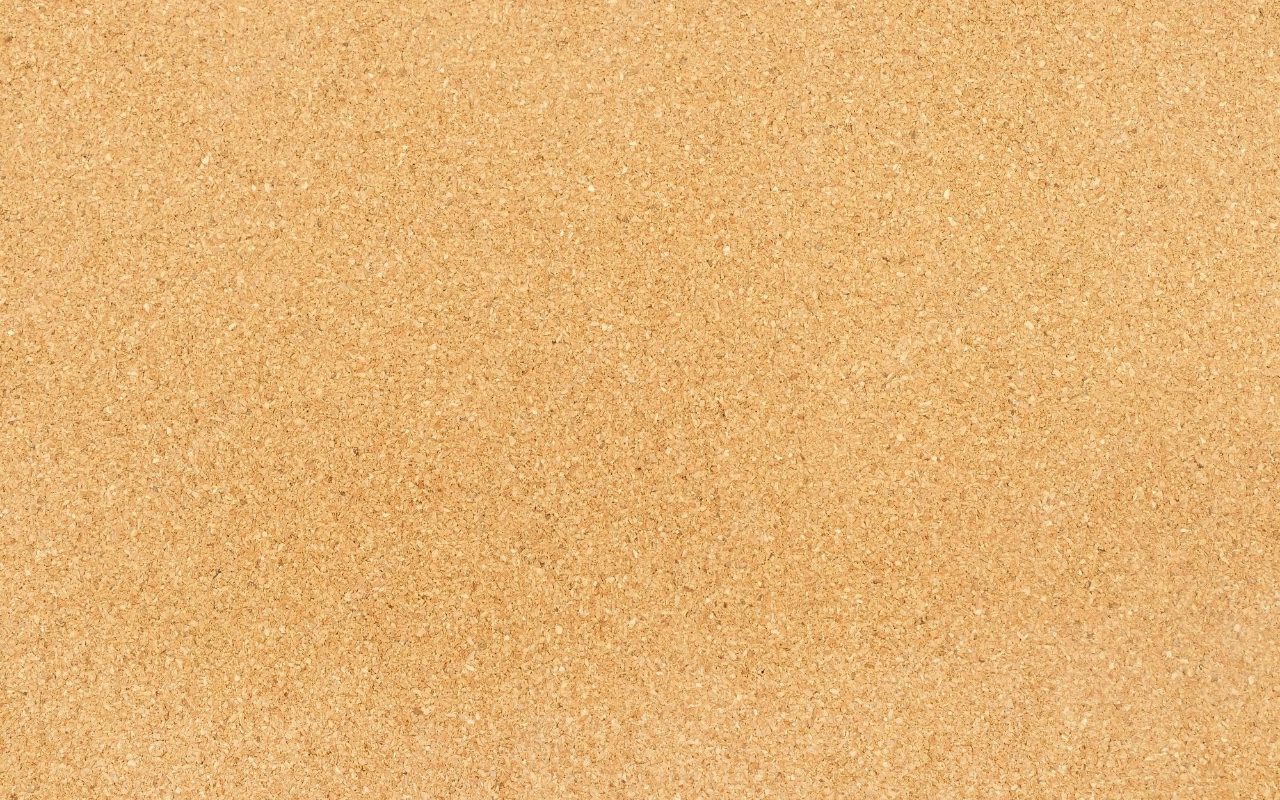
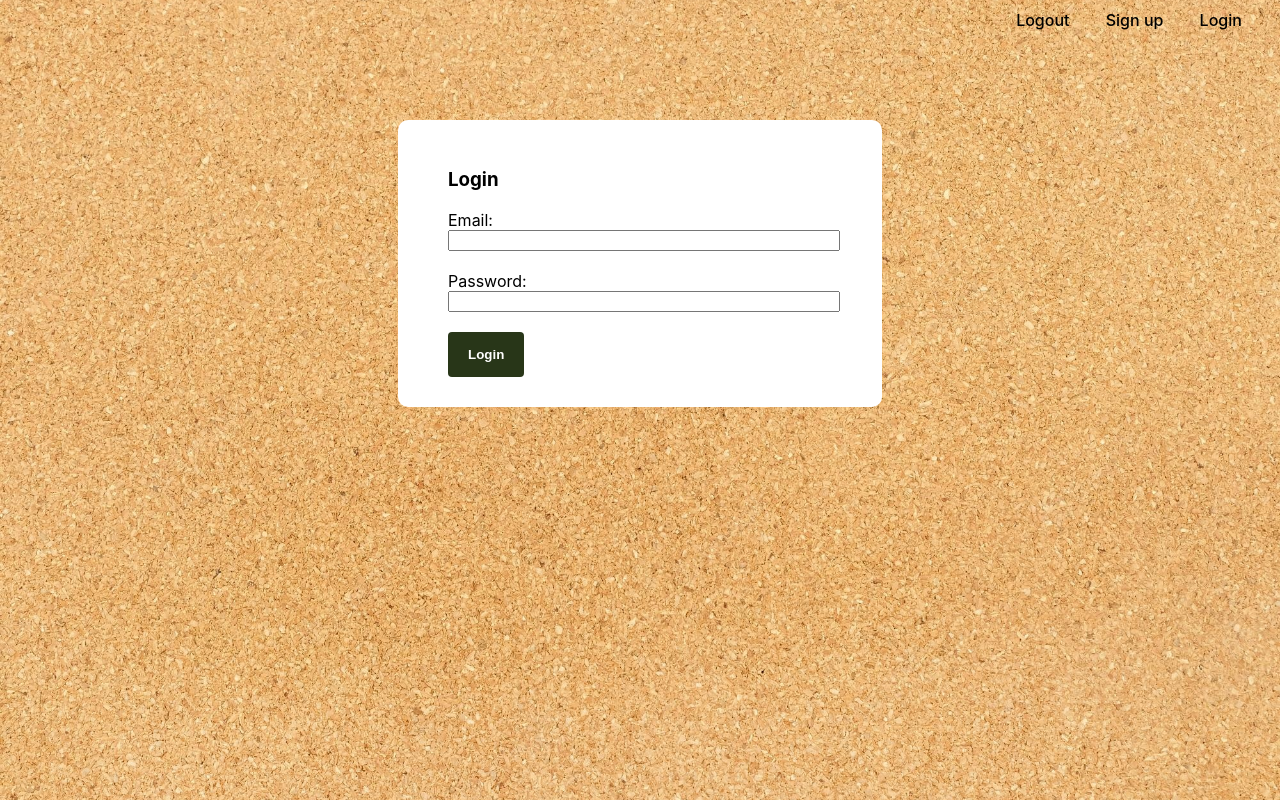
Before and after one commit to Gawc1uuu/todolistTS-mern, a React (Create React App) app in the folder appfrontend/: page /login in a window 1280 px wide. Before the commit this address had no page. Built offline with nearby package versions, Linux system fonts and the light colour scheme.

Commit message:
adding signup and login page

```diff
--- a/appfrontend/src/App.tsx
+++ b/appfrontend/src/App.tsx
@@ -1,14 +1,21 @@
 import React from "react";
 import { BrowserRouter, Routes, Route, Navigate } from "react-router-dom";
+//components
+import Navbar from "./components/Navbar";
 //pages
 import Home from "./pages/Home";
+import Login from "./pages/Login";
+import Signup from "./pages/Signup";
 
 function App() {
   return (
     <div className="App">
       <BrowserRouter>
+        <Navbar />
         <Routes>
           <Route path="/" element={<Home />} />
+          <Route path="/login" element={<Login />} />
+          <Route path="/signup" element={<Signup />} />
         </Routes>
       </BrowserRouter>
     </div>
--- /dev/null
+++ b/appfrontend/src/components/Navbar.tsx
@@ -0,0 +1,16 @@
+import React from "react";
+import { Link } from "react-router-dom";
+
+const Navbar = () => {
+  return (
+    <div className="navbar">
+      <nav>
+        <Link to="/login">Logout</Link>
+        <Link to="/signup">Sign up</Link>
+        <Link to="/login">Login</Link>
+      </nav>
+    </div>
+  );
+};
+
+export default Navbar;
--- /dev/null
+++ b/appfrontend/src/pages/Login.tsx
@@ -0,0 +1,34 @@
+import React, { useState } from "react";
+
+const Login = () => {
+  const [email, setEmail] = useState<string>("");
+  const [password, setPassword] = useState<string>("");
+
+  const handleSubmit = (e: React.FormEvent<HTMLFormElement>) => {
+    e.preventDefault();
+    console.log(email, password);
+  };
+
+  return (
+    <div className="signup">
+      <h3>Login</h3>
+      <form onSubmit={handleSubmit}>
+        <label>Email:</label>
+        <input
+          onChange={(e) => setEmail(e.target.value)}
+          value={email}
+          type="email"
+        />
+        <label>Password:</label>
+        <input
+          onChange={(e) => setPassword(e.target.value)}
+          value={password}
+          type="password"
+        />
+        <button>Login</button>
+      </form>
+    </div>
+  );
+};
+
+export default Login;
--- /dev/null
+++ b/appfrontend/src/pages/Signup.tsx
@@ -0,0 +1,34 @@
+import React, { useState } from "react";
+
+const Signup = () => {
+  const [email, setEmail] = useState<string>("");
+  const [password, setPassword] = useState<string>("");
+
+  const handleSubmit = (e: React.FormEvent<HTMLFormElement>) => {
+    e.preventDefault();
+    console.log(email, password);
+  };
+
+  return (
+    <div className="signup">
+      <h3>Sign up</h3>
+      <form onSubmit={handleSubmit}>
+        <label>Email:</label>
+        <input
+          onChange={(e) => setEmail(e.target.value)}
+          value={email}
+          type="email"
+        />
+        <label>Password:</label>
+        <input
+          onChange={(e) => setPassword(e.target.value)}
+          value={password}
+          type="password"
+        />
+        <button>Login</button>
+      </form>
+    </div>
+  );
+};
+
+export default Signup;
```
